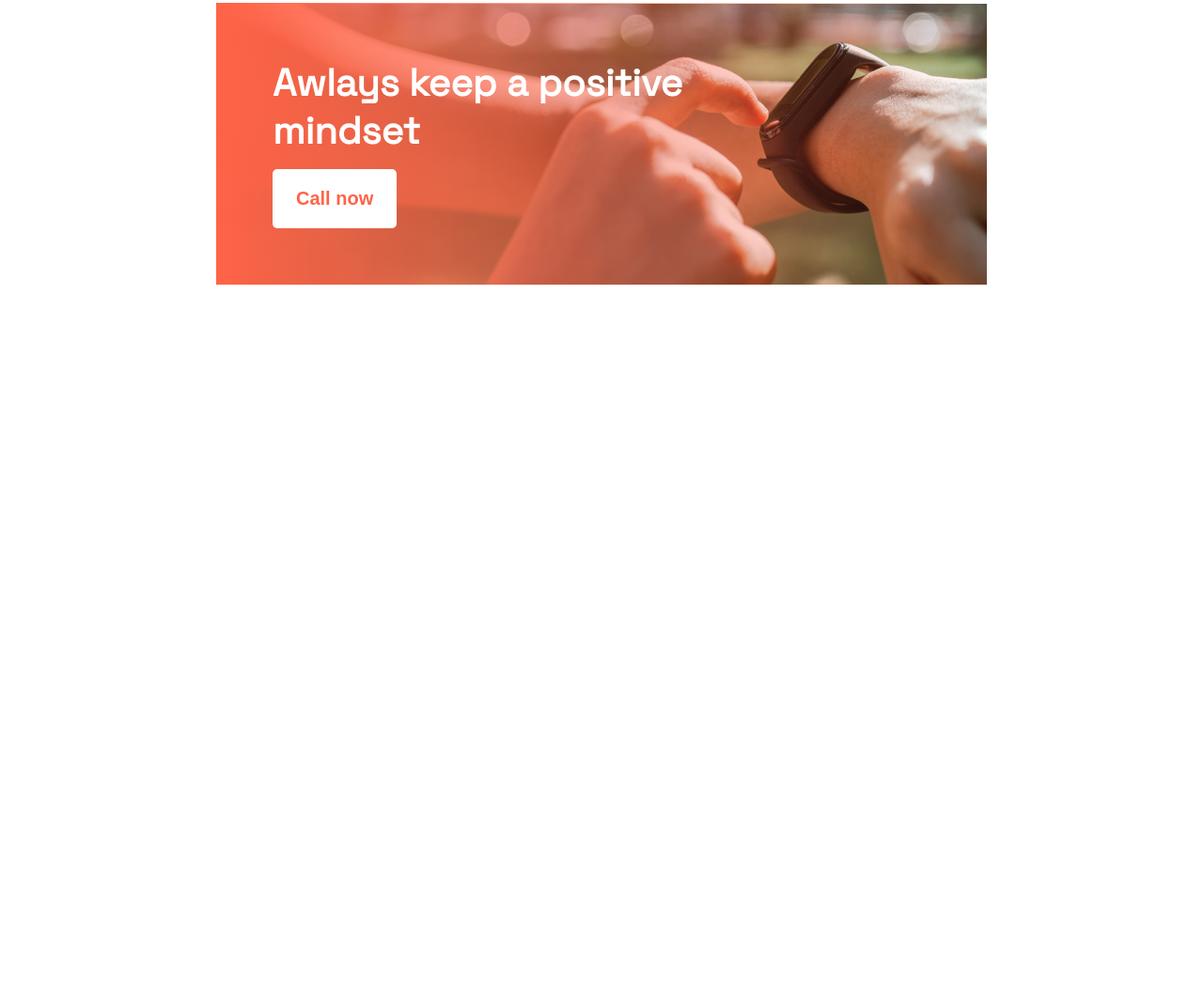
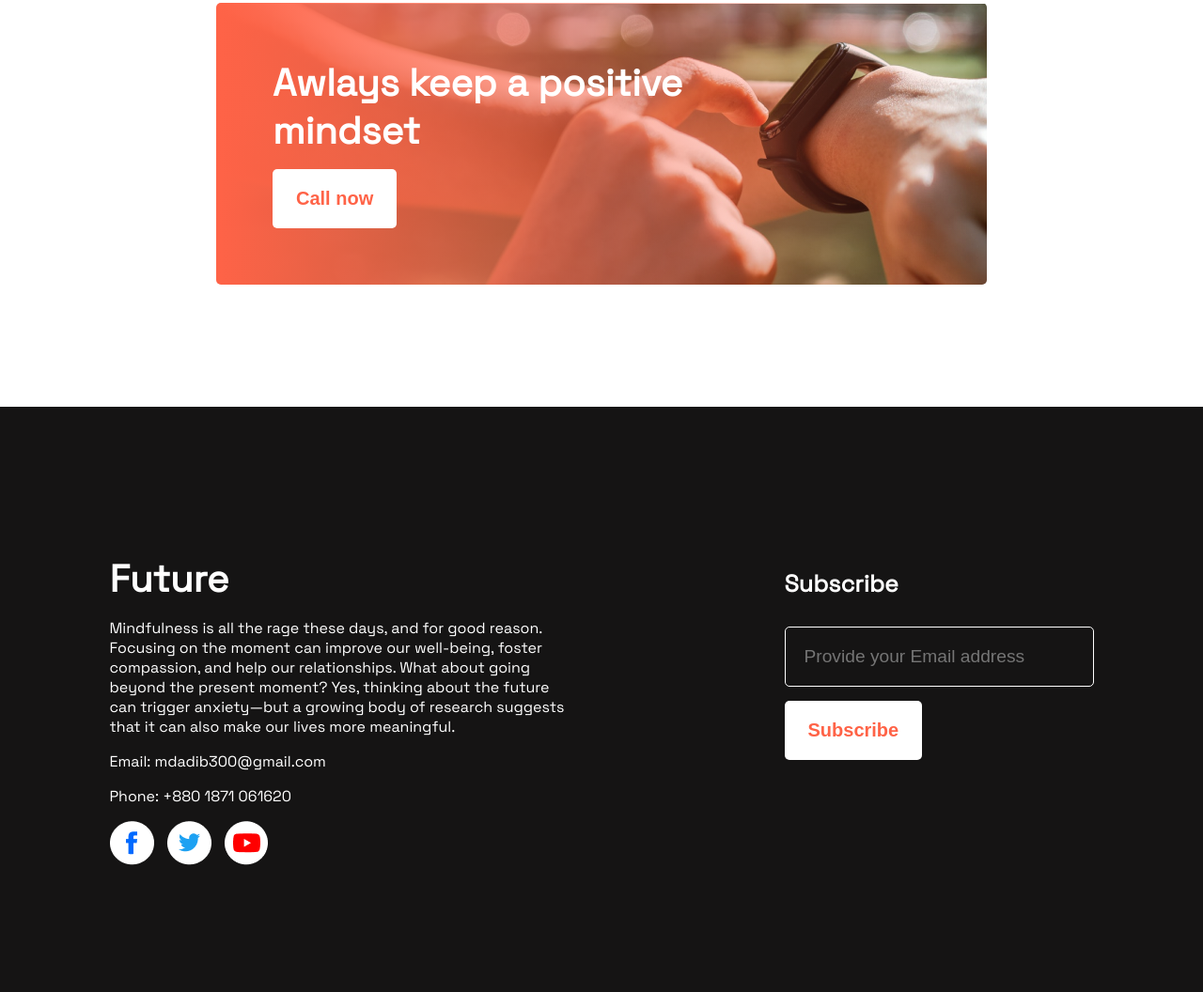
Before and after one commit to mdadib300/New-year-goals, a plain HTML site: page index.html in a window 1280 px wide. Shown: the part 2254-3310 px from the top of the page at 94% size. Before the commit the page ends 2687 px from the top, so only its background shows below. Drawn offline with Linux system fonts and the light colour scheme.

Commit message:
Footer added

```diff
--- a/index.html
+++ b/index.html
@@ -76,6 +76,26 @@
             </div>
         </div>
     </main>
+
+    <!----- footer ----->
+    <footer>
+        <div class="txt-white" id="footer-info">
+            <h4>Future</h4>
+            <p>Mindfulness is all the rage these days, and for good reason. Focusing on the moment can improve our well-being, foster compassion, and help our relationships. What about going beyond the present moment? Yes, thinking about the future can trigger anxiety—but a growing body of research suggests that it can also make our lives more meaningful.</p>
+            <p>Email: mdadib300@gmail.com</p>
+            <p>Phone: +880 1871 061620</p>
+            <div>
+                <img class="mr-1" src="images/icons/fb.png" alt="Facebook icon">
+                <img class="mr-1" src="images/icons/twitter.png" alt="Twitter icon">
+                <img src="images/icons/youtube.png" alt="Youtube icon">
+            </div>
+        </div>
+        <div id="footer-form">
+            <h5>Subscribe</h5>
+            <input type="email" placeholder="Provide your Email address"><br />
+            <button class="btn-outline">Subscribe</button>
+        </div>
+    </footer>
 </body>
 
 </html>
--- a/style.css
+++ b/style.css
@@ -40,8 +40,9 @@ header {
 }
 
 #call-center {
-    background-image: linear-gradient(to left, rgba(241, 91, 34, 0), tomato),url('./images/watch.png');
+    background-image: linear-gradient(to left, rgba(241, 91, 34, 0), tomato), url('./images/watch.png');
     background-repeat: no-repeat;
+    border-radius: 5px;
     margin: 130px 230px;
     padding: 60px;
     display: flex;
@@ -50,6 +51,18 @@ header {
 
 #call-center-data {
     width: 459px;
+}
+
+footer {
+    background-color: #151414;
+    display: flex;
+    justify-content: space-around;
+    align-items: baseline;
+    padding: 130px 0px;
+}
+
+#footer-info {
+    width: 485px;
 }
 
 /* common styles */
@@ -75,8 +88,33 @@ h4 {
     margin: 0;
 }
 
+h5 {
+    color: white;
+    font-weight: 600;
+    font-size: 25px;
+    margin-bottom: 30px;
+}
+
+.txt-white {
+    color: white;
+}
+
 .txt-center {
     text-align: center;
+}
+
+.mr-1 {
+    margin-right: 10px;
+}
+
+input {
+    width: 305px;
+    height: 60px;
+    padding-left: 20px;
+    font-size: larger;
+    border: 1px solid white;
+    border-radius: 5px;
+    background-color: #151414;
 }
 
 .btn-primary {
```
